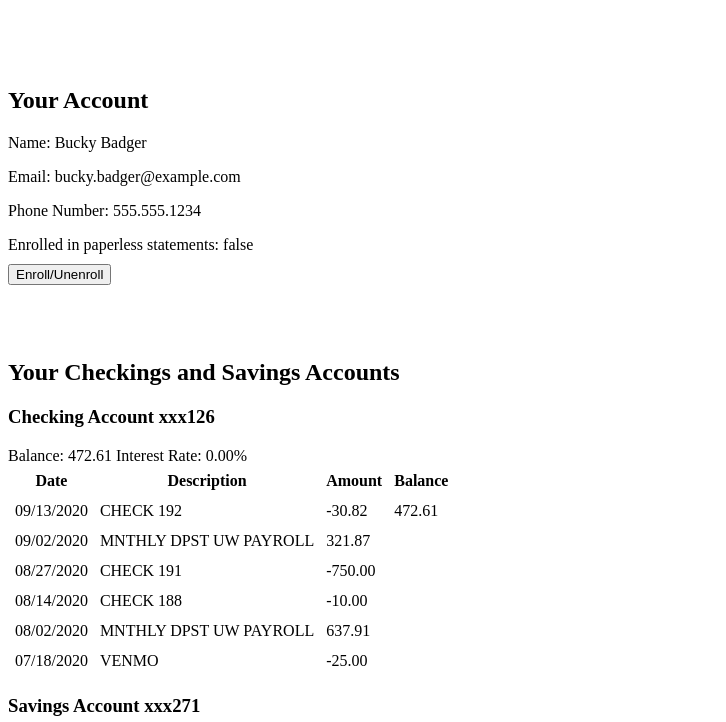
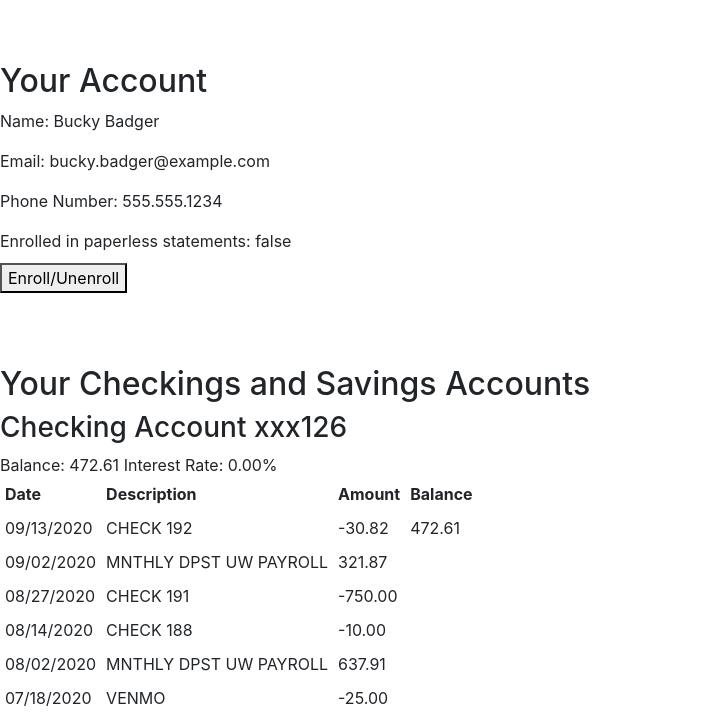
Before and after one commit to arabellayao/Badger-Bank, a plain HTML site: page index.html in a window 1280 px wide. Shown: the part 669-1391 px from the top of the page, without its empty margins (0-726 px from the left). Drawn offline with nearby package versions, Linux system fonts and the light colour scheme.

Commit message:
Added BootStrap Component Library

```diff
--- a/index.html
+++ b/index.html
@@ -6,8 +6,12 @@
 			<meta name="viewport" content="width=device-width, initial-scale=1, shrink-to-fit=no">
 			<meta name="description" content="Badger Bank">
 			<meta name="author" content="Cole Nelson">
+			<link rel="stylesheet" href="styles.css">
+
+			<!-- Bootstrap CSS -->
+			<link rel="stylesheet" href="https://stackpath.bootstrapcdn.com/bootstrap/4.5.2/css/bootstrap.min.css" integrity="sha384-JcKb8q3iqJ61gNV9KGb8thSsNjpSL0n8PARn9HuZOnIxN0hoP+VmmDGMN5t9UJ0Z" crossorigin="anonymous">
+
 			<title>JavaScript Beta: Badger Bank</title>
-			<link rel="stylesheet" href="styles.css">
 		</head>
 		<body>
 			<img src="https://upload.wikimedia.org/wikipedia/commons/8/82/Taxidea_taxus_%28Point_Reyes%2C_2007%29.jpg" height="200px" width="auto">
@@ -245,7 +249,9 @@
 				<p><a href="#">Back to top</a></p>
 			</footer>
 	</main>
-	<script src="https://code.jquery.com/jquery-3.3.1.slim.min.js" integrity="sha384-q8i/X+965DzO0rT7abK41JStQIAqVgRVzpbzo5smXKp4YfRvH+8abtTE1Pi6jizo" crossorigin="anonymous"></script>
+	<script src="https://code.jquery.com/jquery-3.5.1.slim.min.js" integrity="sha384-DfXdz2htPH0lsSSs5nCTpuj/zy4C+OGpamoFVy38MVBnE+IbbVYUew+OrCXaRkfj" crossorigin="anonymous"></script>
 	<script src="script.js"></script>
+	<script src="https://cdn.jsdelivr.net/npm/popper.js@1.16.1/dist/umd/popper.min.js" integrity="sha384-9/reFTGAW83EW2RDu2S0VKaIzap3H66lZH81PoYlFhbGU+6BZp6G7niu735Sk7lN" crossorigin="anonymous"></script>
+	<script src="https://stackpath.bootstrapcdn.com/bootstrap/4.5.2/js/bootstrap.min.js" integrity="sha384-B4gt1jrGC7Jh4AgTPSdUtOBvfO8shuf57BaghqFfPlYxofvL8/KUEfYiJOMMV+rV" crossorigin="anonymous"></script>
 	</body>
 </html>
```
